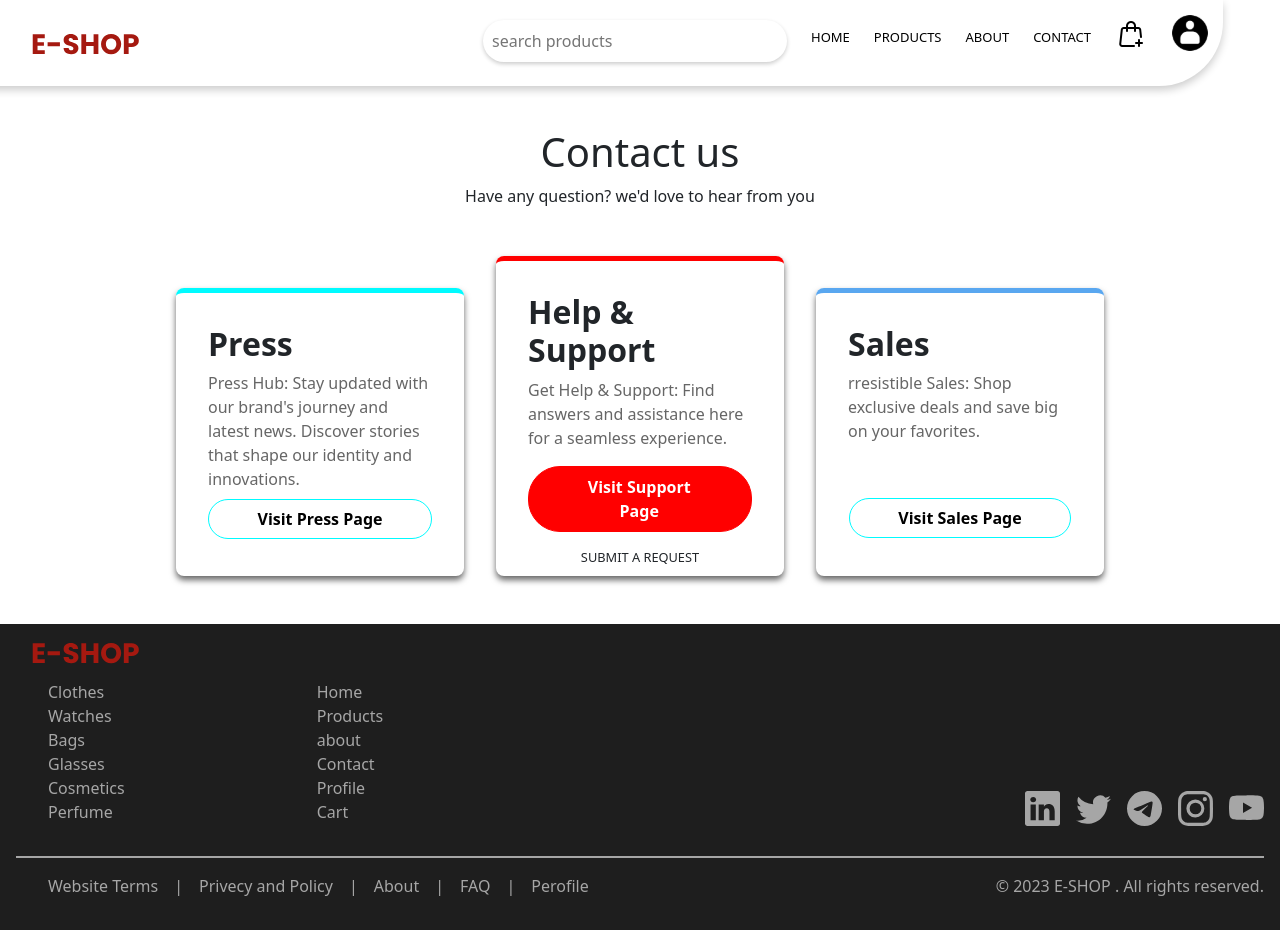
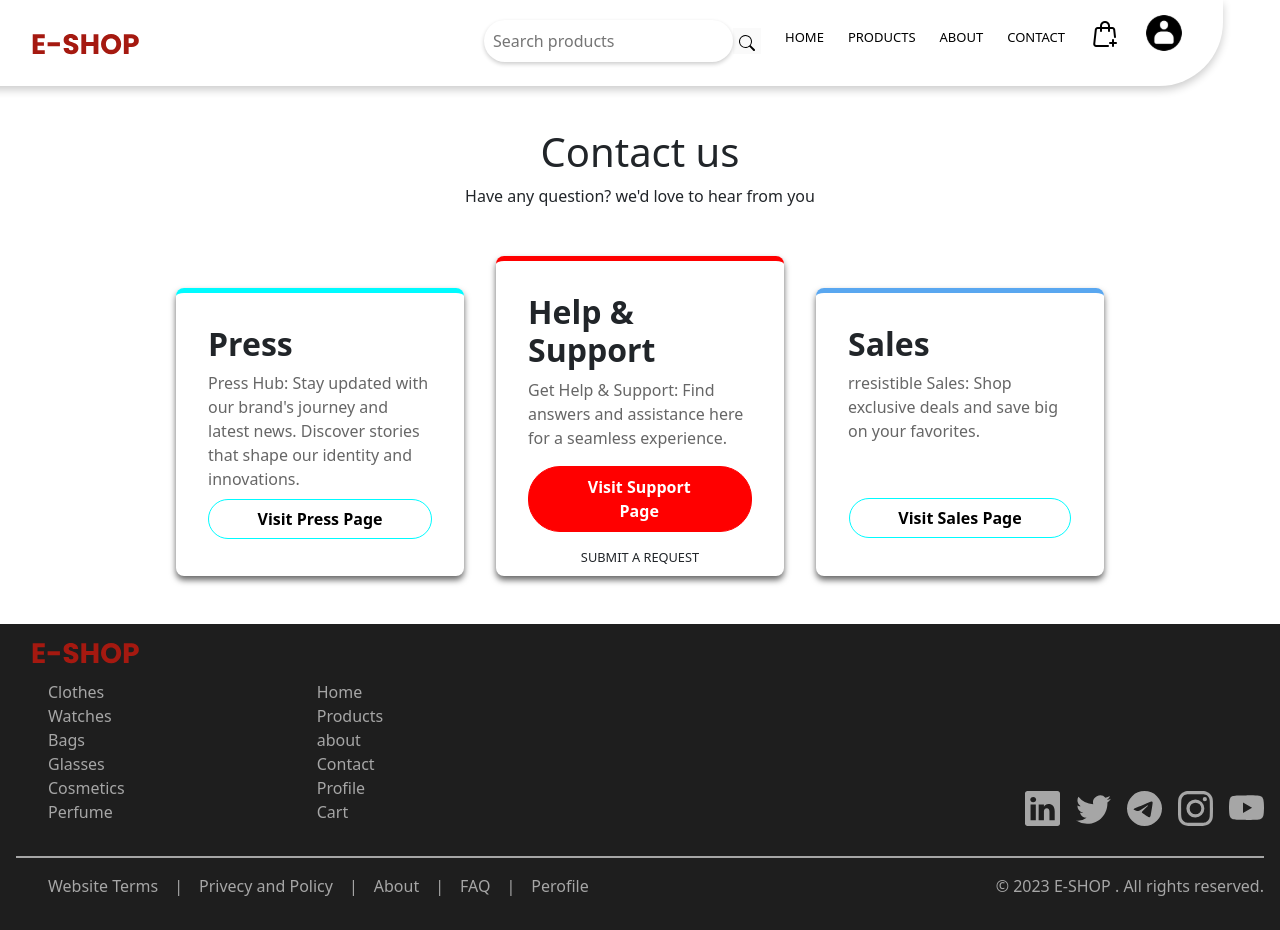
Before and after one commit to Fasill/e-commerce_project, a React (Create React App) app in the folder front-end/: page /contact in a window 1280 px wide. Built offline with nearby package versions, Linux system fonts and the light colour scheme.

Commit message:
searching algorithm is added

```diff
--- a/front-end/src/App.js
+++ b/front-end/src/App.js
@@ -6,7 +6,7 @@ import { Customer,Seller} from './components/additionalInfo.js'
 import { Products } from './components/products.js';
 import { MyProducts } from './components/myProducts.js';
 import { Contact } from './components/contact.js';
-
+import {Search} from './components/searchedFromNavBar.js'
 import { Profile} from './components/profile.js';
 
 import { Cart} from './components/cart.js';
@@ -29,6 +29,7 @@ function App() {
           <Route path="/profile" element={<Profile/>}/>
           <Route path="/cart" element={<Cart/>} />
           <Route path="/contact" element={<Contact/>} />
+          <Route path="/search" element={<Search/>} />
 
 
         </Routes>
--- a/front-end/src/components/assets/styles/Navbar.css
+++ b/front-end/src/components/assets/styles/Navbar.css
@@ -48,15 +48,17 @@ nav ul li a.active:before {
 }
 .search-bar {
   display: flex;
+  /* gap:1rem; */
   /* align-items: center; */
 }
 
 .search-input {
   background-color: transparent;
   border: none;
-  color: #ffffff;
+  color: #000000;
   padding: 9px;
-  padding-right: 4rem;
+  /* margin-right:1rem; */
+  /* padding-right: 4rem; */
   /* border: 1px solid #ccc; */
   border-radius: 50px;
   margin-top: -0.25rem;
@@ -66,6 +68,18 @@ nav ul li a.active:before {
   caret-color: rgb(87, 79, 79);
   transition: background-color 0.4s;
 }
+.search-bu {
+  /* padding: 1rem; */
+  /* /* background-color: red; */
+  background-color: rgba(0, 0, 0, 0.02);
+  border: none;
+  /* width: 1rem; */
+  /* background-color: none; */
+
+}
+.search-bu img{
+  /* box-shadow: 0px 2px 4px rgba(0, 0, 0, 0.2);  */
+}
 
 .search-input:hover{
   /* background-color: grey; */
--- /dev/null
+++ b/front-end/src/components/assets/styles/search.module.css
@@ -0,0 +1,10 @@
+.productsMain{
+  /* background-color: blueviolet; */
+  /* min-height:1rem ; */
+}
+.wrapper{
+  height: auto;
+}
+.Footer{
+  z-index: 9999;
+}
--- a/front-end/src/components/home.js
+++ b/front-end/src/components/home.js
@@ -32,7 +32,7 @@ export const Home = ()=>{
             hard work gains success. Greatness will come.
         </p>
         <div class="cta-btns">
-          <a href="/" class="primary-cta"> <span>Explore Now</span>  <img src={arrow} alt='arrow' /></a>
+          <a href="/products" class="primary-cta"> <span>Explore Now</span>  <img src={arrow} alt='arrow' /></a>
         </div>
 
       </div>
@@ -67,7 +67,7 @@ export const Home = ()=>{
             off only this friday and get special gift
         </h1>
         <div className={style.cta_btns}>
-          <a href="/" class="primary-cta"> <span>Explore Now</span>  <img src={arrow} alt='arrow' /></a>
+          <a href="/products" class="primary-cta"> <span>Explore Now</span>  <img src={arrow} alt='arrow' /></a>
         </div>
 
       </div>
--- a/front-end/src/components/navbar.js
+++ b/front-end/src/components/navbar.js
@@ -1,22 +1,29 @@
 import './assets/styles/Navbar.css';
 import logo from './assets/images/logo.svg'
+import magnifier from './assets/images/magnifier.svg'
 import cart from './assets/images/cart.svg'
 import registerLogo from './assets/images/register.svg'
 import { useState,useEffect } from 'react';
+import { useNavigate } from 'react-router-dom';
 import axios from 'axios'
 export const Navbar = ()=>{
+  const goto = useNavigate()
   const [loggedIn, setLoggedIn] = useState(false);
   const [contactClicked,setcontactClicked] = useState(false)
+  const [inputValue,setInputValue] = useState("")
+
+  const handleInputChange  = (event)=>{
+    setInputValue(event.target.value)
 
 
-  const handleSubmit  = ()=>{
+  }
+  const navigate = ()=>{
+    goto("/search")
+  }
+  const handleSubmit= ()=>{
 
-  }
-  const searchQuery = ()=>{
-
-  }
-  const handleInputChange= ()=>{
-
+    localStorage.setItem('value',inputValue)
+    setInputValue('')
   }
 
   useEffect(() => {
@@ -54,14 +61,18 @@ export const Navbar = ()=>{
       <ul>
       <li >
       <form onSubmit={handleSubmit} className="search-bar">
+      <div className="input-with-image">
         <input
           type="text"
-            value={searchQuery}
+          placeholder="Search products"
+          className="search-input"
+          value={inputValue}
           onChange={handleInputChange}
-            placeholder= "search products"
-            className="search-input"
-
         />
+        <button type="submit" onClick={navigate} className="search-bu">
+          <img src={magnifier} alt="Magnifier Icon" />
+        </button>
+      </div>
     </form>
       </li>
         <li><a href="/" >Home</a></li>
--- a/front-end/src/components/products.js
+++ b/front-end/src/components/products.js
@@ -83,7 +83,7 @@ useEffect(() => {
       <div>
         {/* Additional content */}
       </div>
-      <div className='footer'> <Footer/></div>
+      <div clasName='footers'> <Footer/></div>
 
 
     </div>
--- /dev/null
+++ b/front-end/src/components/searchedFromNavBar.js
@@ -0,0 +1,71 @@
+import './assets/styles/products.css';
+import { Navbar } from './navbar';
+import 'bootstrap/dist/css/bootstrap.css';
+import svg from './assets/images/underline.svg'
+import { Sidebar } from './sidebar';
+import style from './assets/styles/search.module.css'
+import { useState,useEffect } from 'react';
+import {SearchedProducts }from './productComponents/searchProduct.js'
+import { motion } from 'framer-motion';
+
+import {Footer} from './footer.js'
+
+
+export const Search = () => {
+  const [reached,setReached] = useState(false)
+
+  useEffect(() => {
+    const handleScroll = () => {
+      // Calculate the scroll position
+      const scrollY = window.scrollY || window.pageYOffset;
+
+      // Calculate the height of the content and the viewport
+      const contentHeight = document.body.clientHeight;
+      const viewportHeight = window.innerHeight;
+
+      // Calculate the distance from the bottom of the content
+      const distanceFromBottom = contentHeight - scrollY - viewportHeight;
+
+      // Check if you've reached the bottom
+      if (distanceFromBottom <250) {
+        setReached(true);
+        console.log("Reached the bottom of the page!");
+        // You can trigger actions here
+      }
+      else{ setReached(false);}
+    };
+
+    window.addEventListener('scroll', handleScroll);
+
+    return () => {
+      window.removeEventListener('scroll', handleScroll);
+    };
+  }, []);
+
+  return (
+    <div className={style.wrapper}>
+
+      <Navbar className='navbar' />
+      <main className={style.productsMain}>
+      <motion.div
+        className="sidebar"
+        // initial = { {x :20}}
+        animate={{
+          x: reached?-200:0,
+          transition: { duration: 1 }, // Move down in 1 second
+        }}
+        >
+          <Sidebar/>
+          </motion.div>
+        <div className={style.all_products}>
+          <SearchedProducts/>
+
+        </div>
+      </main>
+      <div clasName='footers'> <Footer/></div>
+
+      <div>
+      </div>
+    </div>
+  );
+};
```
Also changed, not shown: front-end/src/components/assets/images/magnifier.svg (added), 1 other file (tests, documents, lock files or other folders). Lines whose indentation alone changed are shown as unchanged.
